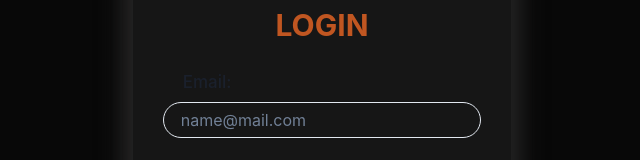
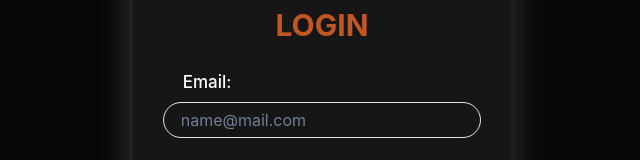
Before and after one commit to codacdanny/grader, a React (Create React App) app: page /login in a window 1280 px wide. Shown: the part 229-389 px from the top of the page, without its empty margins (318-958 px from the left). Built offline with nearby package versions, Linux system fonts and the light colour scheme.

Commit message:
edited login button

```diff
--- a/src/components/Login.js
+++ b/src/components/Login.js
@@ -40,7 +40,13 @@ const Login = () => {
           LogIn
         </Heading>
         <FormControl my="2rem" w="100%">
-          <FormLabel htmlFor="email" fontSize="1.7rem" my=".7rem" ml="2rem">
+          <FormLabel
+            htmlFor="email"
+            fontSize="1.7rem"
+            my=".7rem"
+            ml="2rem"
+            color="white"
+          >
             Email:
           </FormLabel>
           <Input
```
